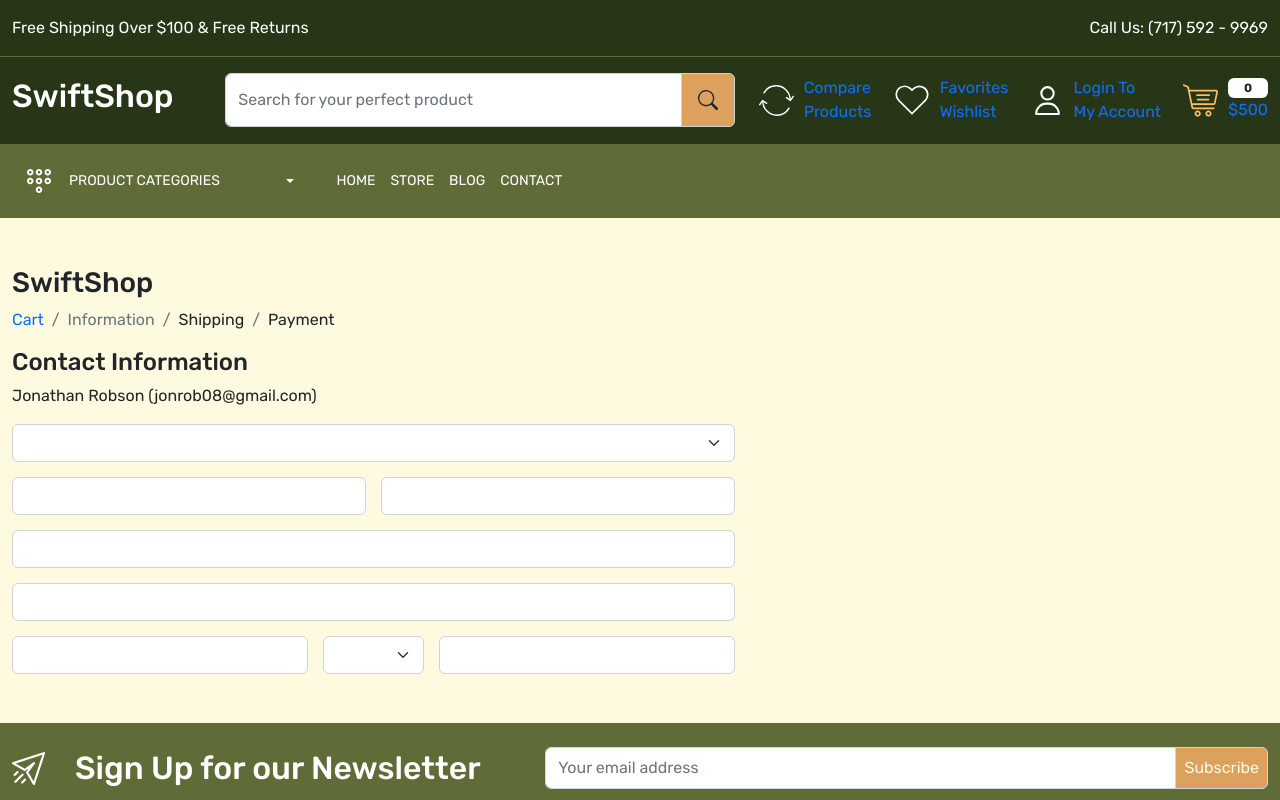
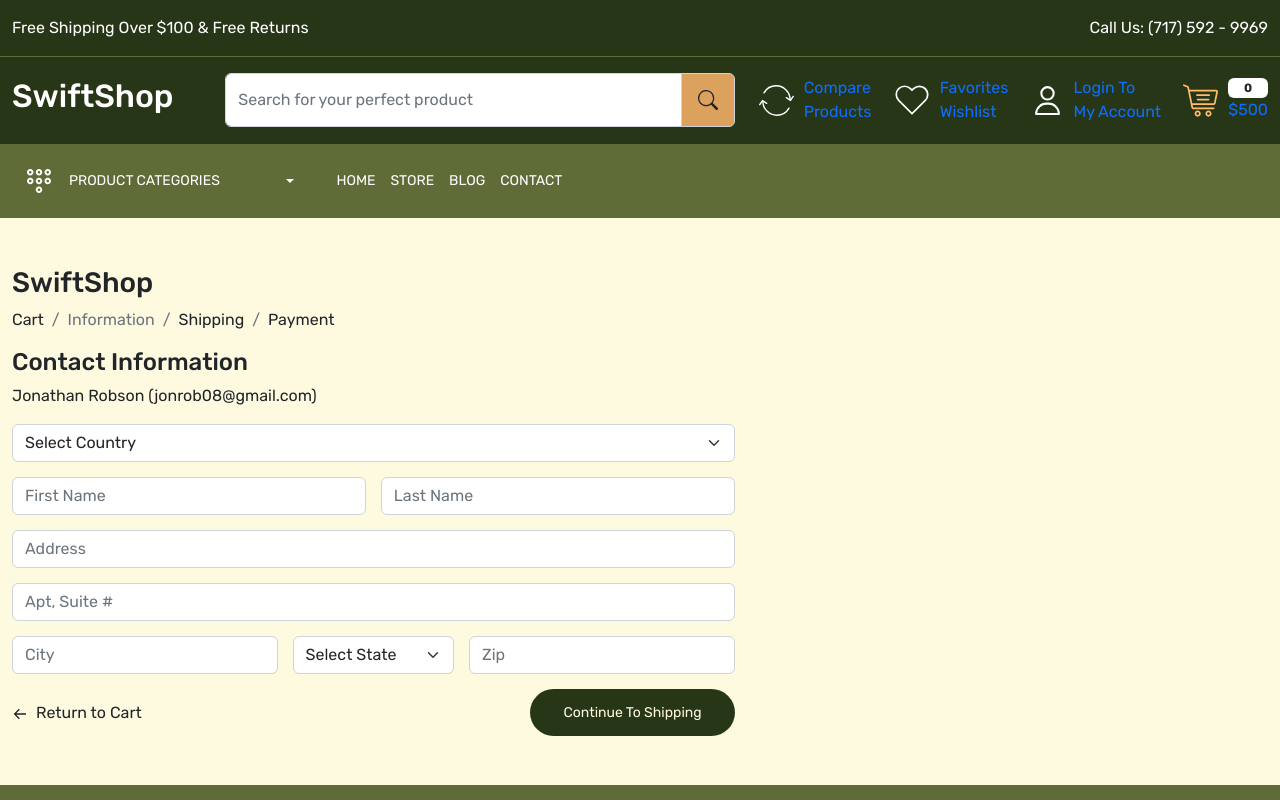
Before and after one commit to jonrob08/SwiftShop, a React (Create React App) app in the folder swiftshop/: page /checkout in a window 1280 px wide. Shown: the top 800 px of the page. Built offline with nearby package versions, Linux system fonts and the light colour scheme; a web font is replaced by a local one.

Commit message:
chore: complete left side info

```diff
--- a/swiftshop/src/pages/Checkout.js
+++ b/swiftshop/src/pages/Checkout.js
@@ -1,4 +1,6 @@
 import React from 'react'
+import { Link } from 'react-router-dom'
+import {BiArrowBack} from 'react-icons/bi'
 
 const Checkout = () => {
 
@@ -16,7 +18,7 @@ const Checkout = () => {
                             >
                                 <ol className='breadcrumb'>
                                     <li className='breadcrumb-item'>
-                                        <a href="/cart">Cart </a>
+                                        <Link className='text-dark' to="/cart">Cart </Link>
                                     </li>
                                     <li className='breadcrumb-item active' aria-current="page">
                                         Information
@@ -37,28 +39,38 @@ const Checkout = () => {
                             </p>
                             <form action="" className='d-flex gap-15 flex-wrap justify-content-between'>
                                 <div className='w-100'>
-                                    <select name="" className='form-control form-select' id=""></select>
+                                    <select name="" className='form-control form-select' id="">
+                                        <option value="" selected disabled>Select Country</option>
+                                    </select>
                                 </div>
                                 <div className='flex-grow-1'>
-                                    <input type="text" className="form-control" />
+                                    <input type="text" placeholder='First Name' className="form-control" />
                                 </div>
                                 <div className='flex-grow-1'>
-                                    <input type="text" className="form-control" />
+                                    <input type="text" placeholder='Last Name' className="form-control" />
                                 </div>
                                 <div className='w-100'>
-                                    <input type="text" className="form-control" />
+                                    <input type="text" placeholder='Address' className="form-control" />
                                 </div>
                                 <div className='w-100'>
-                                    <input type="text" className="form-control" />
+                                    <input type="text" placeholder='Apt, Suite #' className="form-control" />
                                 </div>
                                 <div className='flex-grow-1'>
-                                <input type="text" className="form-control" />
+                                <input type="text" placeholder='City' className="form-control" />
                                 </div>
                                 <div className='flex-grow-1'>
-                                <select name="" className='form-control form-select' id=""></select>
+                                <select name="" className='form-control form-select' id="">
+                                    <option value="" selected disabled>Select State</option>
+                                </select>
                                 </div>
                                 <div className='flex-grow-1'>
-                                <input type="text" className="form-control" />
+                                <input type="text" placeholder='Zip' className="form-control" />
+                                </div>
+                                <div className="w-100">
+                                    <div className="d-flex justify-content-between align-items-center">
+                                        <Link to="/cart" className='text-dark'><BiArrowBack className='me-2'/>Return to Cart</Link>
+                                        <Link to="/shipping" className='button'>Continue To Shipping</Link>
+                                    </div>
                                 </div>
                             </form>
                         </div>
```
